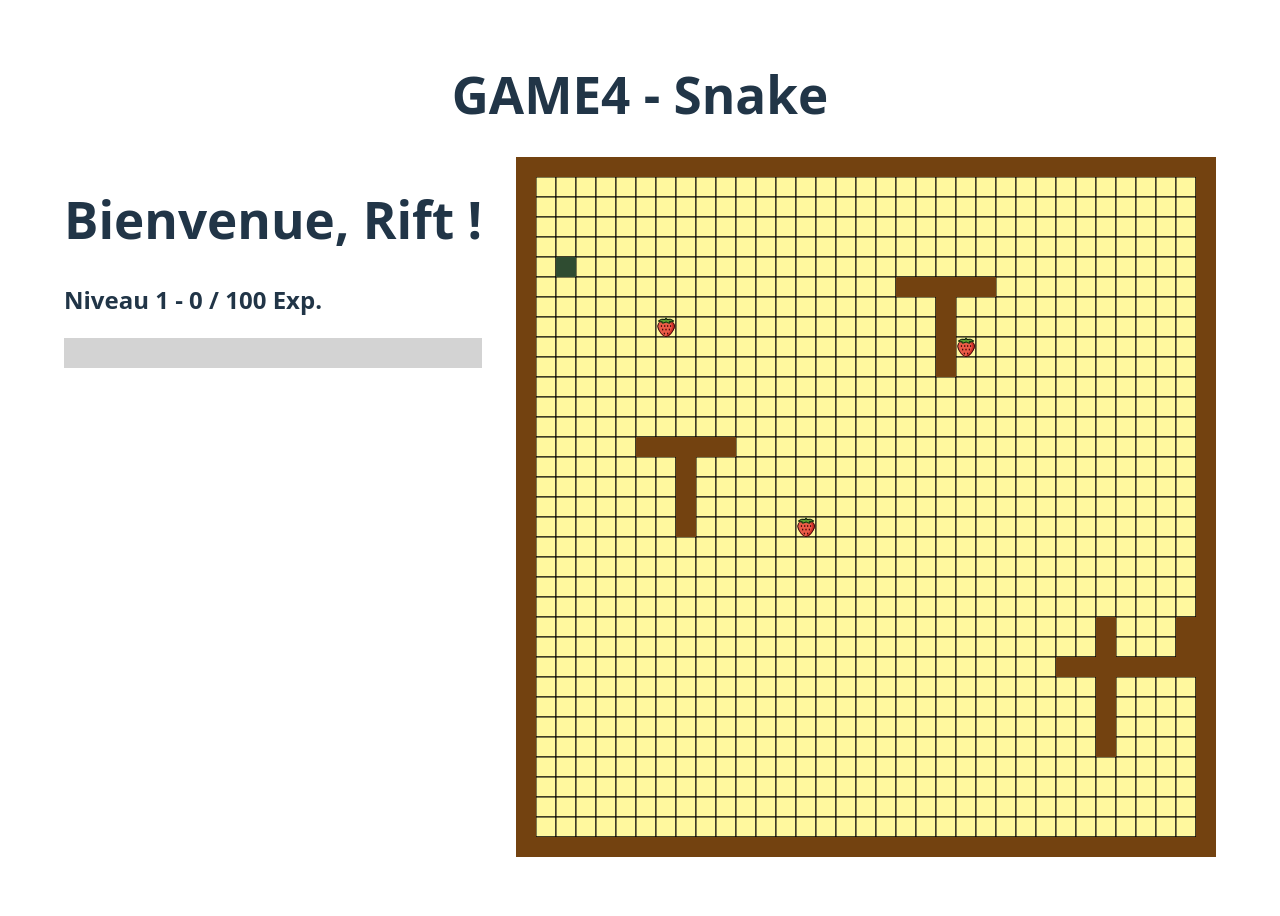
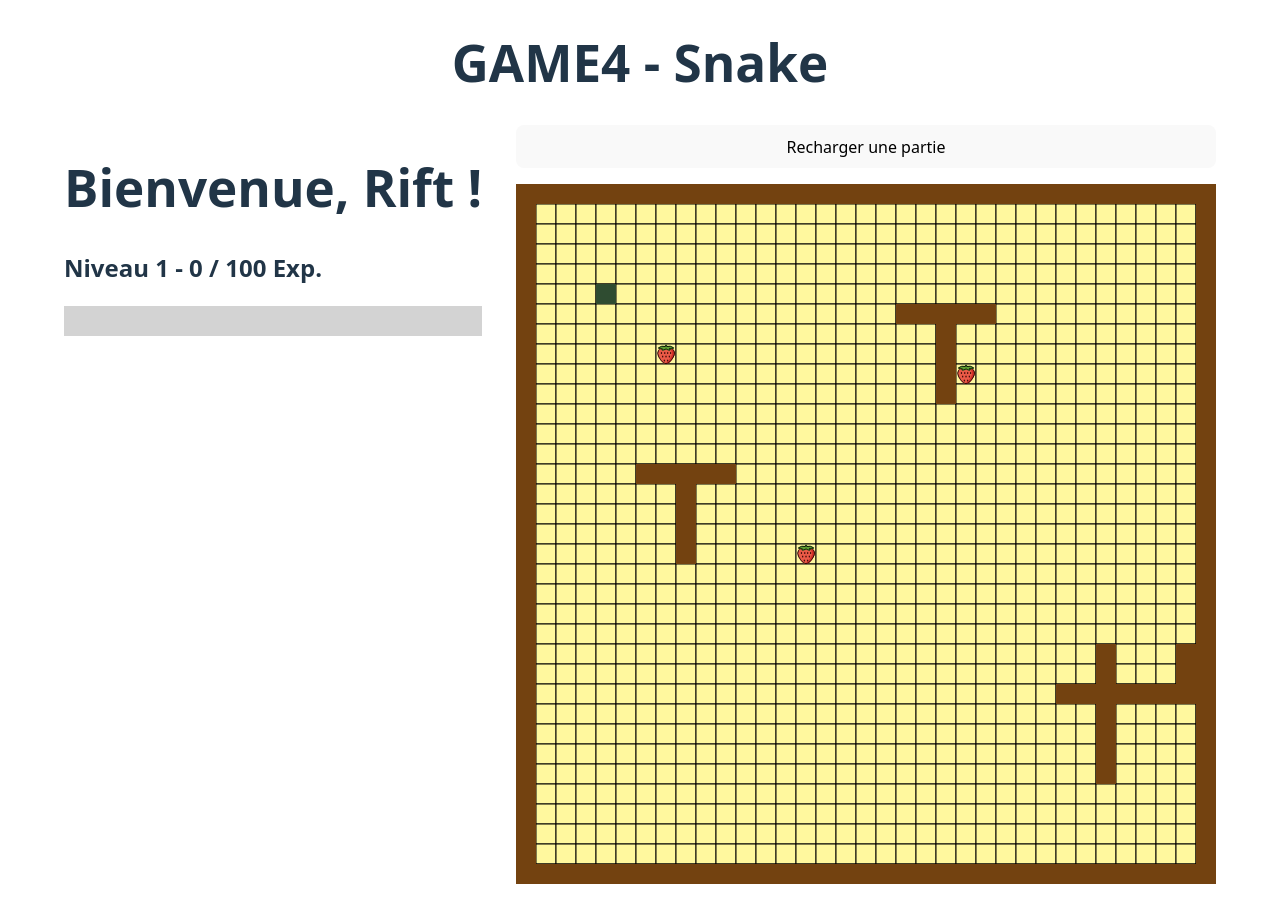
Before and after one commit to NoahBoos/GAME4_Snake, a website built with Vite: page index.html in a window 1280 px wide. Before the commit the page ends 889 px from the top, so only its background shows below. Built offline with nearby package versions, Linux system fonts and the light colour scheme.

Commit message:
Features - Restarting Game is now possible

```diff
--- a/index.html
+++ b/index.html
@@ -9,10 +9,15 @@
   <body>
     <div id="app">
       <h1>GAME4 - Snake</h1>
-      <div class="container">
+      <div class="container--flex-row container--space-between">
         <div id="container__aside">
         </div>
-        <canvas class="snake" id="canvas" width="700px" height="700px"></canvas>
+        <div class="container--flex-column container--gap">
+          <button id="button__reload">
+            Recharger une partie
+          </button>
+          <canvas class="snake" id="canvas" width="700px" height="700px"></canvas>
+        </div>
       </div>
     </div>
     <script type="module" src="/src/js/main.js"></script>
--- a/src/css/game.css
+++ b/src/css/game.css
@@ -1,7 +1,19 @@
-.container {
+.container--flex-row {
     display: flex;
     flex-direction: row;
+}
+
+.container--flex-column {
+    display: flex;
+    flex-direction: column;
+}
+
+.container--space-between {
     justify-content: space-between;
+}
+
+.container--gap {
+    gap: 16px;
 }
 
 .container__aside {
--- a/src/css/style.css
+++ b/src/css/style.css
@@ -41,7 +41,7 @@ h1 {
   max-width: 100%;
   min-width: 90%;
   margin: 0 auto;
-  padding: 2rem;
+  padding: 0 2rem 2rem;
 }
 
 button {
--- a/src/js/class/Obstacle/ObstacleUtils.js
+++ b/src/js/class/Obstacle/ObstacleUtils.js
@@ -106,11 +106,16 @@ export function PlaceObstacleRandomly(context, terrain) {
     let attempt = 0;
     let maxAttempt = 150;
 
+    for (let i = 0; i < obstaclesOrigin.length; i++) {
+        obstaclesOrigin.splice(obstaclesOrigin.indexOf(obstaclesOrigin[i]), 1);
+    }
+
     while (attempt < maxAttempt) {
         const originObstacle = new ObstacleCell(context, terrain, 0, 0, false, false);
         const originObstacleCoordinate = [originObstacle.coordinateX, originObstacle.coordinateY];
         if (isFarEnough(originObstacleCoordinate)) {
             obstaclesOrigin.push(originObstacleCoordinate);
+            console.log(obstaclesOrigin);
             originObstacle.WriteAndDrawObstacleCell();
             ChooseObstacleTemplate(context, terrain, originObstacle);
         }
--- a/src/js/class/Terrain.js
+++ b/src/js/class/Terrain.js
@@ -30,7 +30,7 @@ export class Terrain {
         for (let i = 0; i < this.terrain.length; i++) {
             this.terrain[i] = new Array(this.terrainHeight);
             for (let j = 0; j < this.terrain[i].length; j++) {
-                this.WriteTerrainCell([i], [j], false, "ground", null);
+                this.WriteTerrainCell(i, j, false, "ground", null);
             }
         }
     }
--- a/src/js/main.js
+++ b/src/js/main.js
@@ -4,7 +4,7 @@ import '../css/game.css';
 import {Terrain} from "./class/Terrain.js";
 import {Snake} from "./class/Snake/Snake.js";
 import {Strawberry} from "./class/SweetFruit/Strawberry.js";
-import {StartRAF} from "./requestAnimationFrame.js";
+import {StartRAF, StopRAF} from "./requestAnimationFrame.js";
 import {PlayerAccount} from "./class/Player/PlayerAccount.js";
 import {
     GenerateObstacleBorder,
@@ -12,8 +12,8 @@ import {
     GenerateTObstacle,
     GenerateUObstacle
 } from "./class/Obstacle/ObstaclePattern.js";
-import {CreateRandomFood} from "./utils.js";
-import {obstaclesOrigin} from "./global.js";
+import {CreateRandomFood, GetRandomCoordinatesWithConstraint} from "./utils.js";
+import {CELL_SIZE, obstaclesOrigin} from "./global.js";
 import {PlaceObstacleRandomly} from "./class/Obstacle/ObstacleUtils.js";
 
 const player = new PlayerAccount("Rift");
@@ -21,10 +21,10 @@ const player = new PlayerAccount("Rift");
 const canvas = document.getElementById('canvas');
 const context = canvas.getContext('2d');
 
-const terrain = new Terrain(context, 35, 35);
+let terrain = new Terrain(context, 35, 35);
 terrain.DrawTerrain();
 
-const snake = new Snake(document, context, player, terrain, 40, 100);
+let snake = new Snake(document, context, player, terrain, 80, 100);
 snake.segments[0].DrawSegment();
 
 StartRAF(0, snake);
@@ -34,6 +34,29 @@ PlaceObstacleRandomly(context, terrain);
 CreateRandomFood(context, player, terrain);
 CreateRandomFood(context, player, terrain);
 CreateRandomFood(context, player, terrain);
+
+// Reload button
+
+const reloadButton = document.getElementById('button__reload');
+
+reloadButton.addEventListener('click', (e) => {
+    StopRAF(context, terrain);
+    terrain = null;
+    terrain = new Terrain(context, 35, 35);
+    terrain.DrawTerrain();
+
+    snake = null;
+    snake = new Snake(document, context, player, terrain, 80, 100);
+    snake.segments[0].DrawSegment();
+
+    StartRAF(0, snake);
+
+    PlaceObstacleRandomly(context, terrain);
+    GenerateObstacleBorder(context, terrain);
+    CreateRandomFood(context, player, terrain);
+    CreateRandomFood(context, player, terrain);
+    CreateRandomFood(context, player, terrain);
+})
 
 // ASIDE HTML ELEMENTS
 
```
